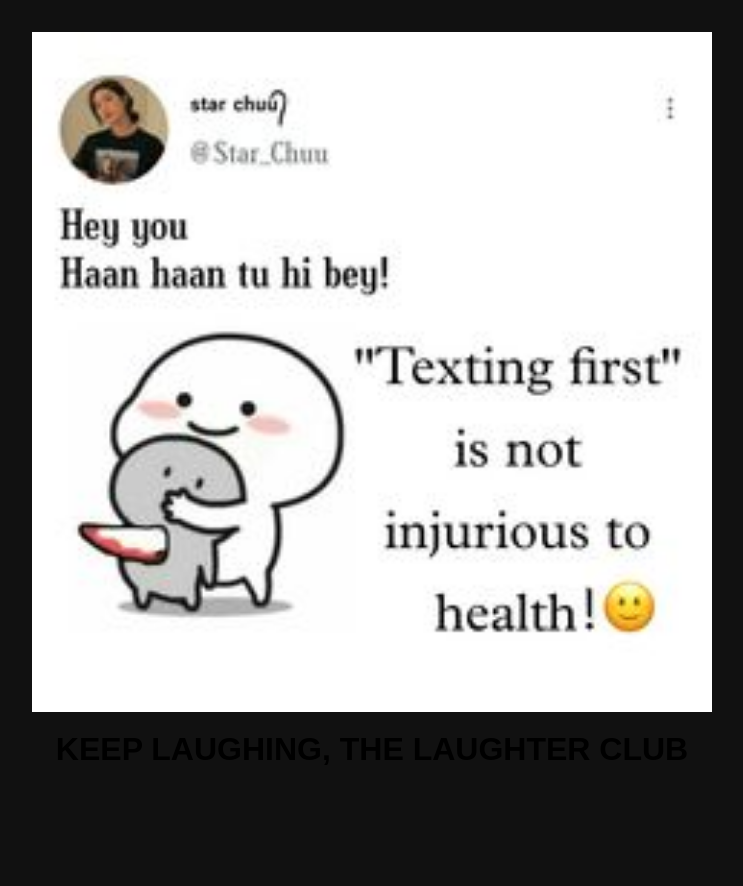
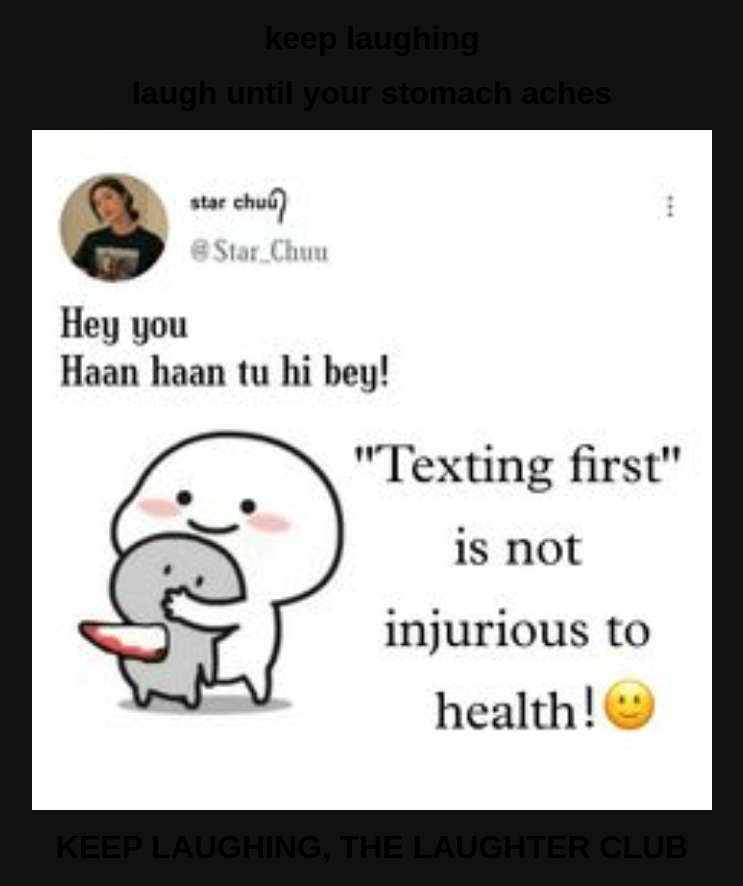
Before and after one commit to testingnothing/arcadedemo, a website: page public/index.html in a window 1280 px wide. Shown: the whole page, without its empty margins (268-1011 px from the left). Before the commit the page ends 800 px from the top, so only its background shows below. Drawn offline with Linux system fonts and the light colour scheme.

Commit message:
Add motivational headings to index.html

```diff
--- a/public/index.html
+++ b/public/index.html
@@ -49,7 +49,8 @@
 <body>
 
     <main class="container">
-
+        <h1>keep laughing</h1><br>
+        <h1>laugh until your stomach aches</h1><br>
         <img
             src="/photo.png"
             alt="Photograph"
```
